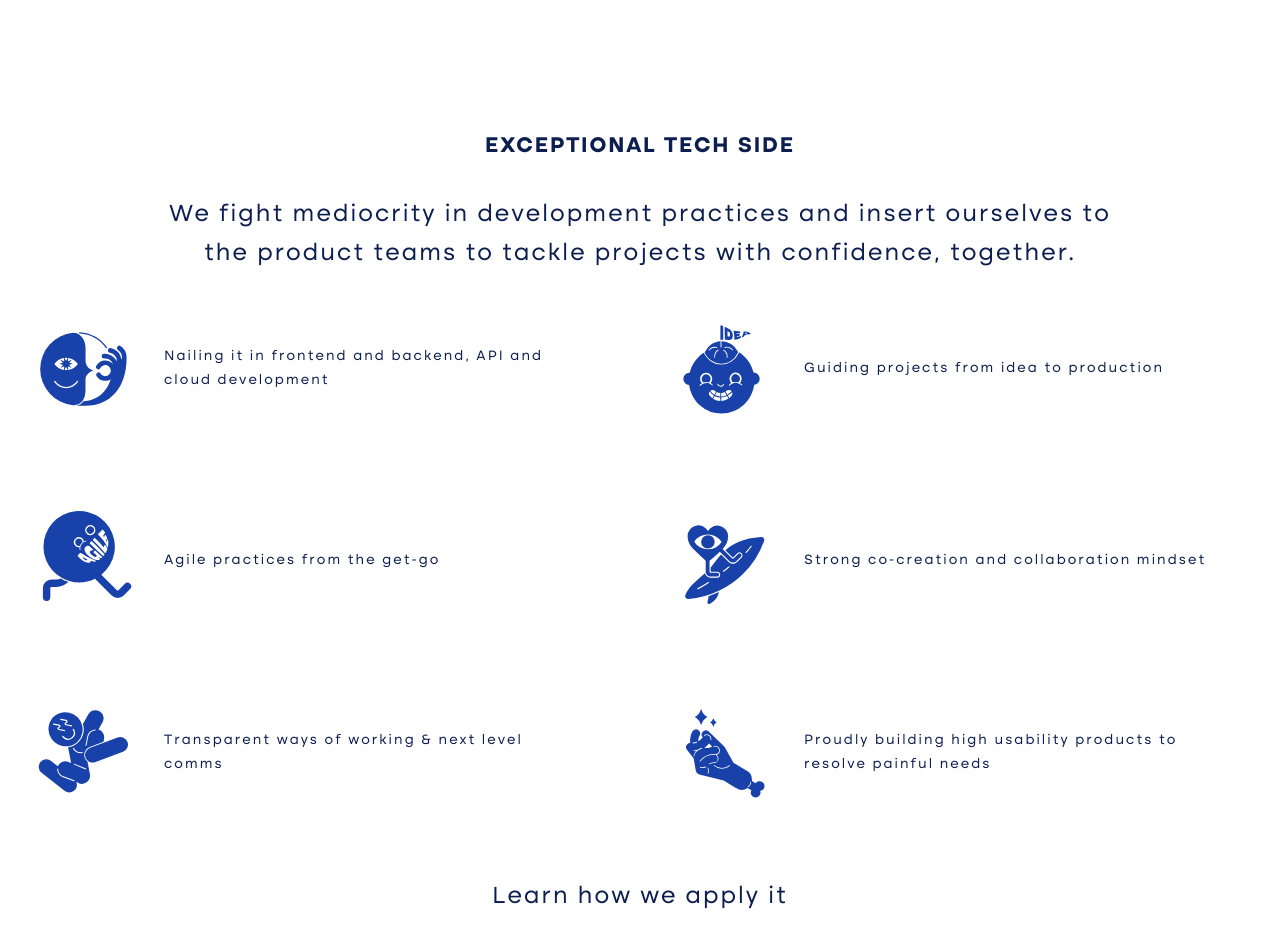
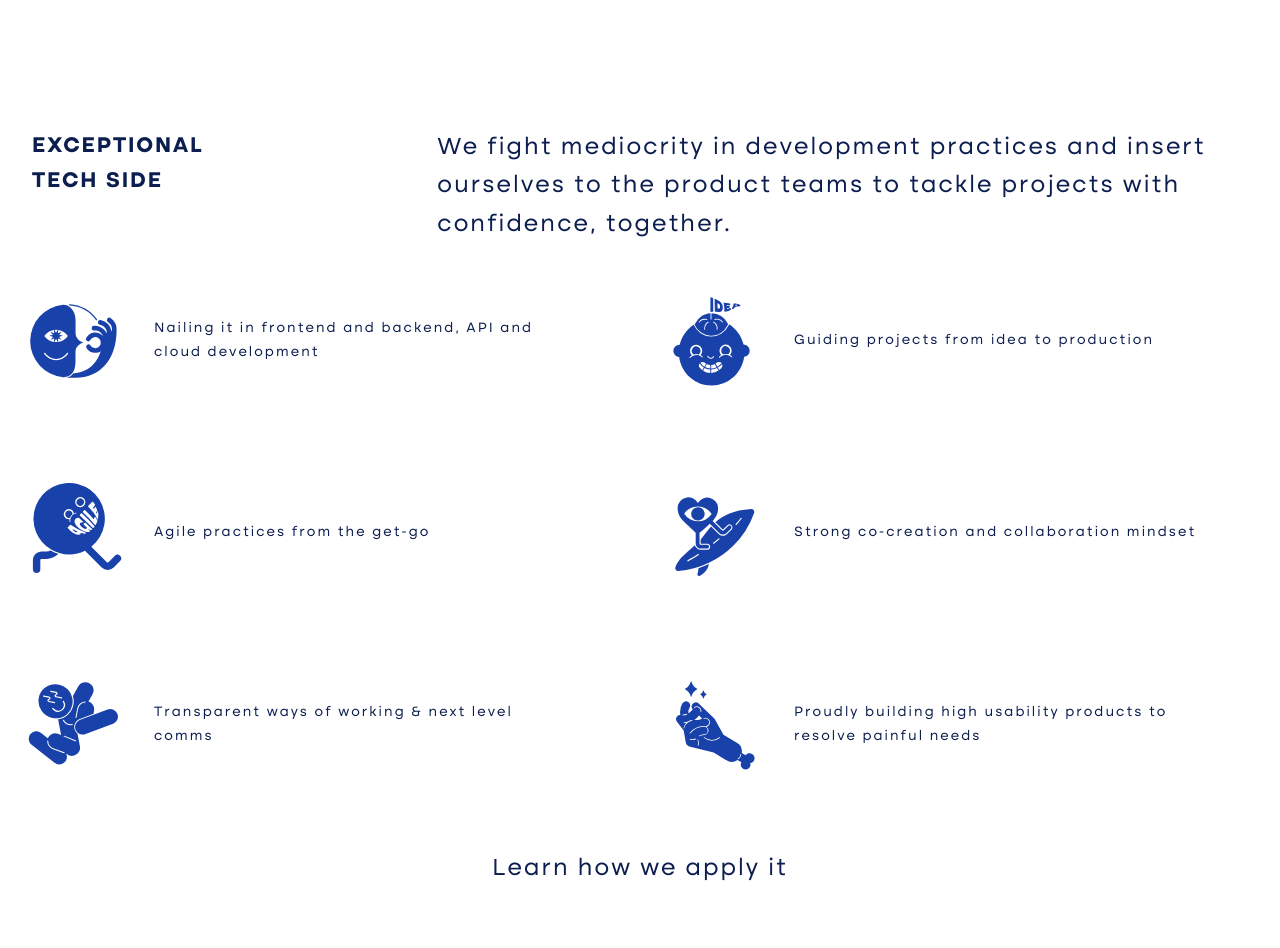
Before and after one commit to rareagency/rare.fi, a Next.js app: page / in a window 1280 px wide. Shown: the part 3600-4548 px from the top of the page. Built offline with nearby package versions, Linux system fonts and the light colour scheme; a small style sheet from the web is missing.

Commit message:
Revert feature box style testings

```diff
--- a/components/Company/Company.tsx
+++ b/components/Company/Company.tsx
@@ -4,7 +4,7 @@ import FeatureBox from "./FeatureBox";
 const Company = () => {
   return (
     <section id="company" className="col-all layout-grid p-8 pt-0 md:pt-8">
-      <h1 className="col-start-2 col-span-6 pt-32 font-header-mono md:pt-8 text-center md:text-left">
+      <h1 className="col-start-2 col-span-6 pt-32 font-header-mono md:pt-8">
         Setting pace for the modern tech companies
       </h1>
       <div className="row-start-2 col-all">
--- a/components/Company/FeatureBox.tsx
+++ b/components/Company/FeatureBox.tsx
@@ -9,7 +9,7 @@ interface IllustrationProps {
 }
 
 const Illustration = ({ icon, children }: IllustrationProps) => (
-  <div className="flex items-center justify-center h-32">
+  <div className="flex items-center justify-center h-32 ml-[-10px]">
     <figure>{icon}</figure>
     <p className="description leading-6 p-8 w-full sm:pr-0">{children}</p>
   </div>
@@ -18,15 +18,14 @@ const Illustration = ({ icon, children }: IllustrationProps) => (
 const FeatureBox = () => {
   return (
     <section className="layout-grid col-all pt-32 md:pt-8">
-      <h5 className="col-all text-center md:text-left">
+      <h5 className="col-start-2 col-span-1 md:col-span-full">
         Exceptional tech side
       </h5>
-      <p className="paragraph col-start-2 col-span-6 text-center pt-8 md:text-left">
-        We fight mediocrity in development practices and insert ourselves to
-        <br className="md:hidden" />
-        the product teams to tackle projects with confidence, together.
+      <p className="paragraph col-start-4 col-span-4 md:col-span-full">
+        We fight mediocrity in development practices and insert ourselves to the
+        product teams to tackle projects with confidence, together.
       </p>
-      <div className="row-start-3 col-start-2 col-span-6 pt-8 md:row-start-3">
+      <div className="row-start-2 col-start-2 col-span-6 pt-8 md:row-start-3">
         <div className="grid grid-cols-3 grid-rows-auto gap-16 md:gap-8 md:grid-cols-1 xl:grid-cols-2">
           <Illustration
             icon={<Nailing title="Smiling person showing OK-sign" />}
```
